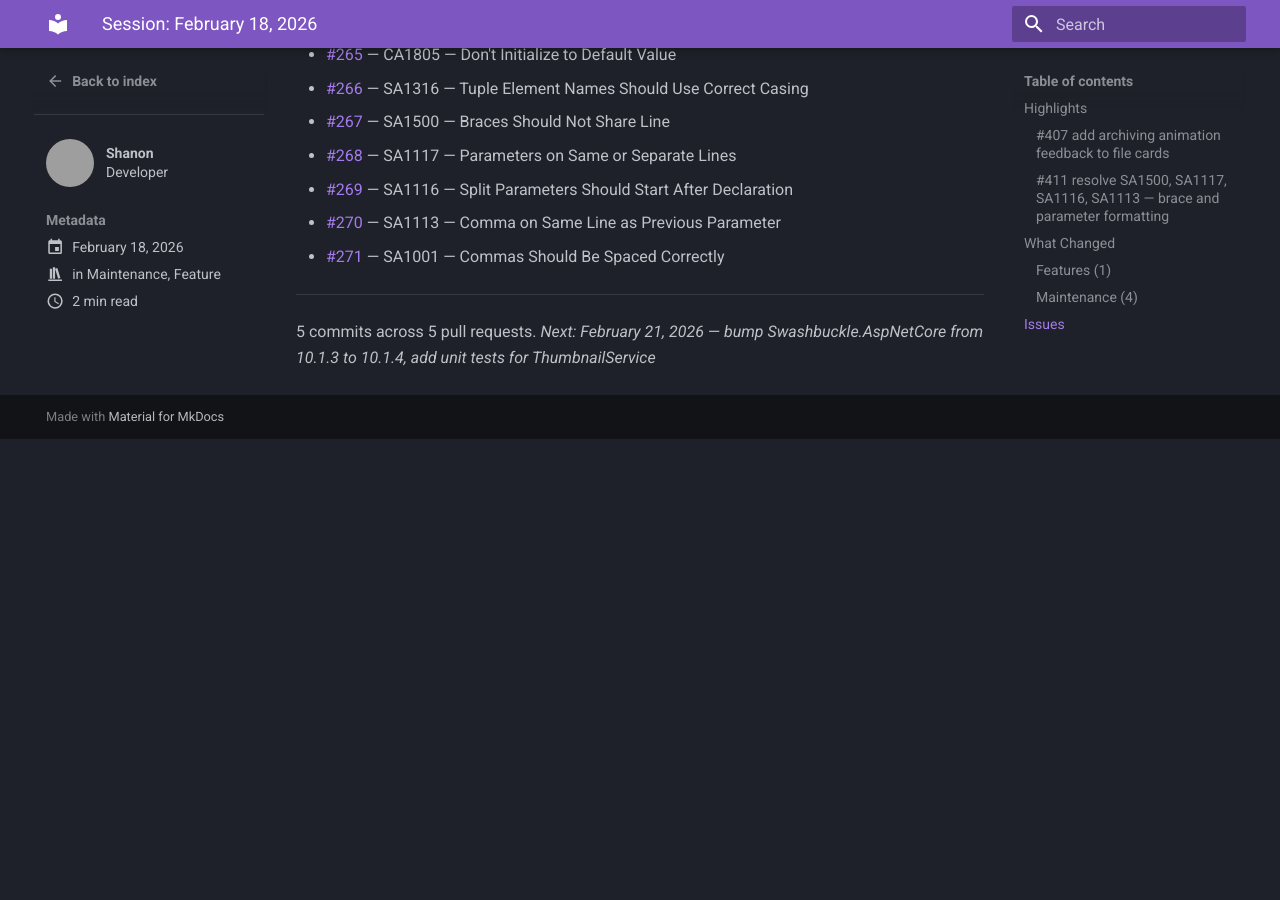
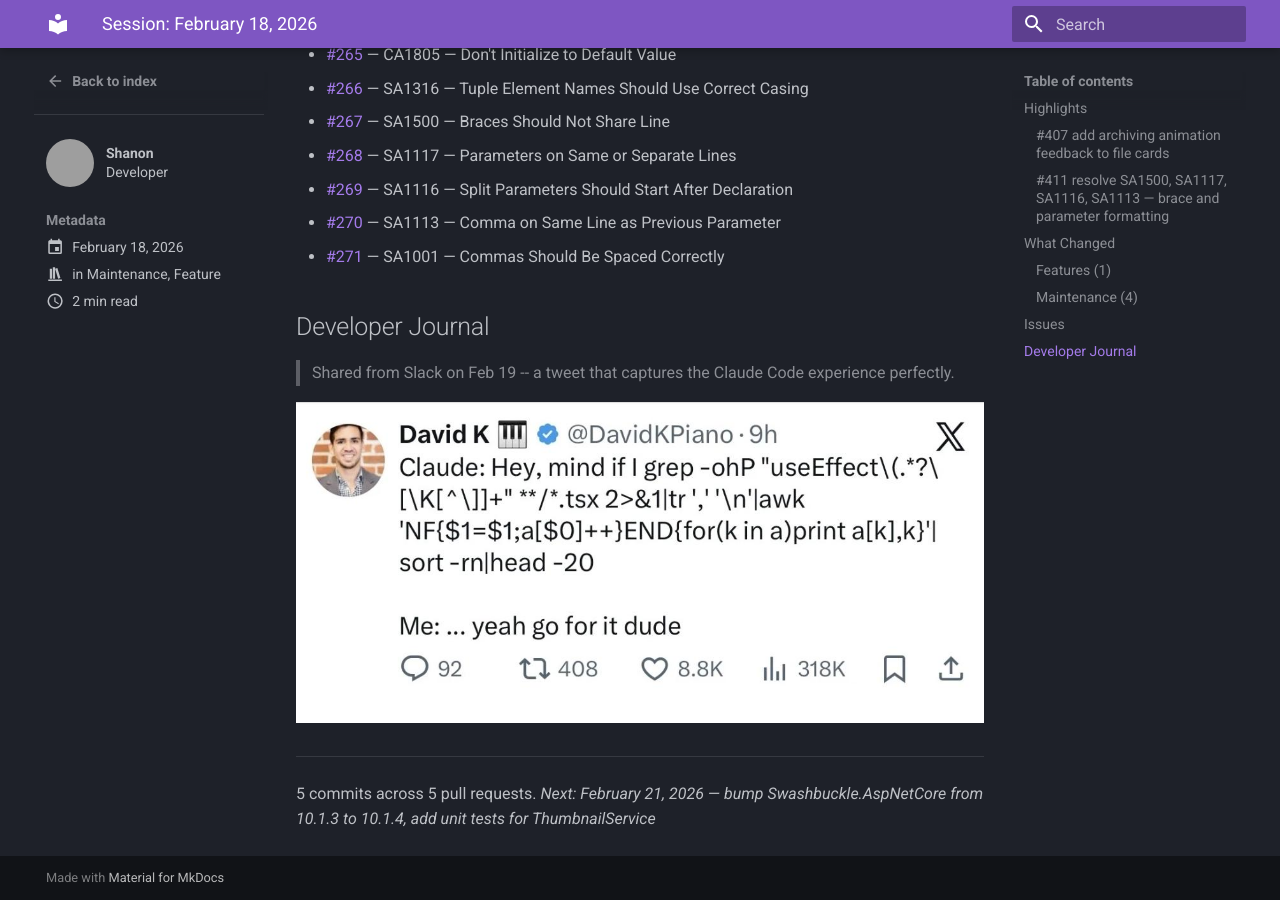
Before and after one commit to Snoww3d/jwst-data-analysis, an MkDocs documentation site: the page built from docs/blog/posts/2026-02-18.md, in a window 1280 px wide and 900 px high, scrolled down 1236 px. Built offline with MkDocs 1.6.1 and Material for MkDocs 9.7.7, drawn with Linux system fonts in a browser that asks for light colours; before the commit the page ends 1675 px from its top, so only the background shows below that; grey boxes are pictures that could not be loaded.

Commit message:
feat: wire blog screenshots into posts (Feb 18-19, 25-26)
Wire 12 screenshot images into blog posts with descriptive alt text:

- 2026-02-18: Add Developer Journal section with Feb 19 tweet screenshot
  (no blog post exists for Feb 19 since there was no coding session)
- 2026-02-25: Add 8 images covering API outage, usage limits, MAST search,
  NASA color mapping reference, Composite Creator UI, and two Cranium Nebula
  composite exports
- 2026-02-26: Add 3 images showing multi-agent team setup, session summary,
  and Claude Code mobile remote control

Co-Authored-By: Claude Opus 4.6 <noreply@anthropic.com>

```diff
--- a/docs/blog/posts/2026-02-18.md
+++ b/docs/blog/posts/2026-02-18.md
@@ -57,6 +57,12 @@ Fix parameter formatting violations and enable four StyleCop rules as build warn
 - [#270](https://github.com/Snoww3d/jwst-data-analysis/issues/270) — SA1113 — Comma on Same Line as Previous Parameter
 - [#271](https://github.com/Snoww3d/jwst-data-analysis/issues/271) — SA1001 — Commas Should Be Spaced Correctly
 
+## Developer Journal
+
+> Shared from Slack on Feb 19 -- a tweet that captures the Claude Code experience perfectly.
+
+![Tweet by David K Piano joking about Claude asking to run a complex grep/awk pipeline, with the reply "yeah go for it dude"](../images/2026-02-19/image.png)
+
 ---
 5 commits across 5 pull requests.
 *Next: February 21, 2026 — bump Swashbuckle.AspNetCore from 10.1.3 to 10.1.4, add unit tests for ThumbnailService*
```
Also changed, not shown: docs/blog/posts/2026-02-25.md (+16 -0 lines), docs/blog/posts/2026-02-26.md (+6 -0 lines).
